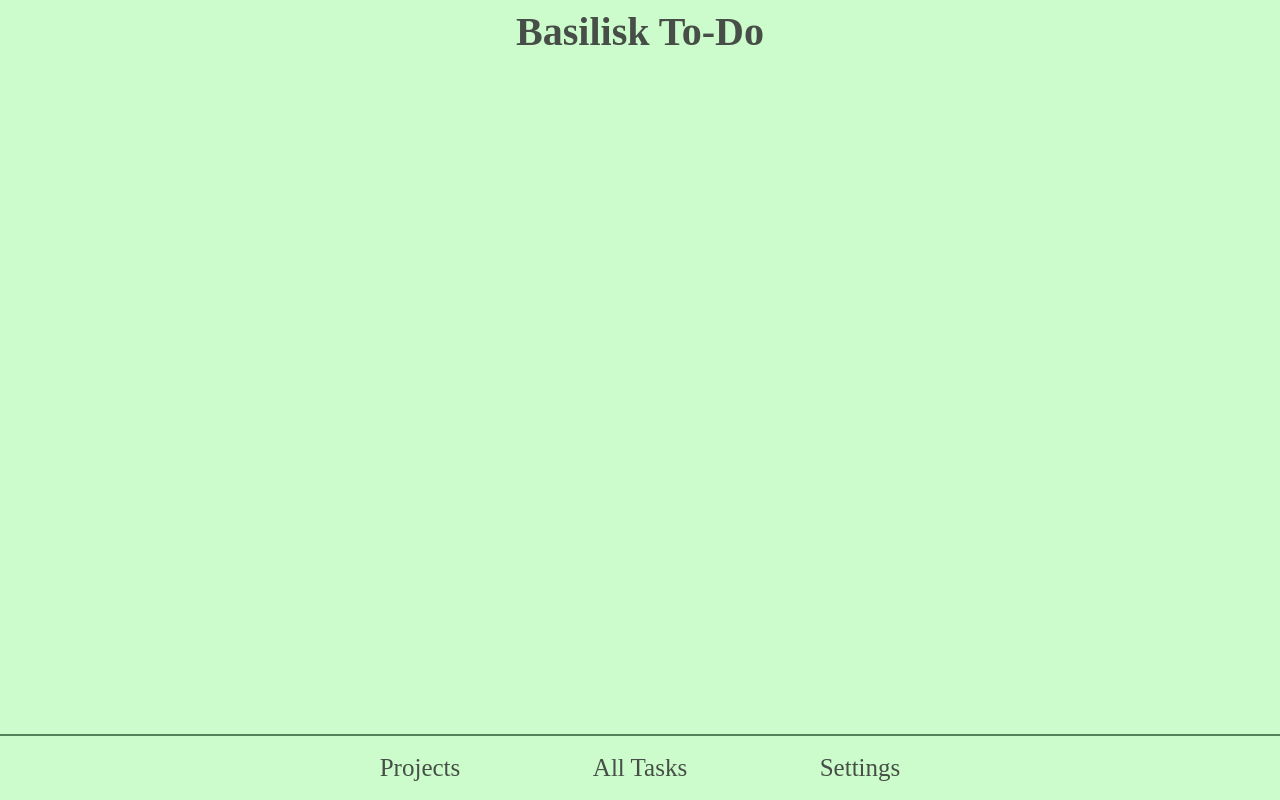
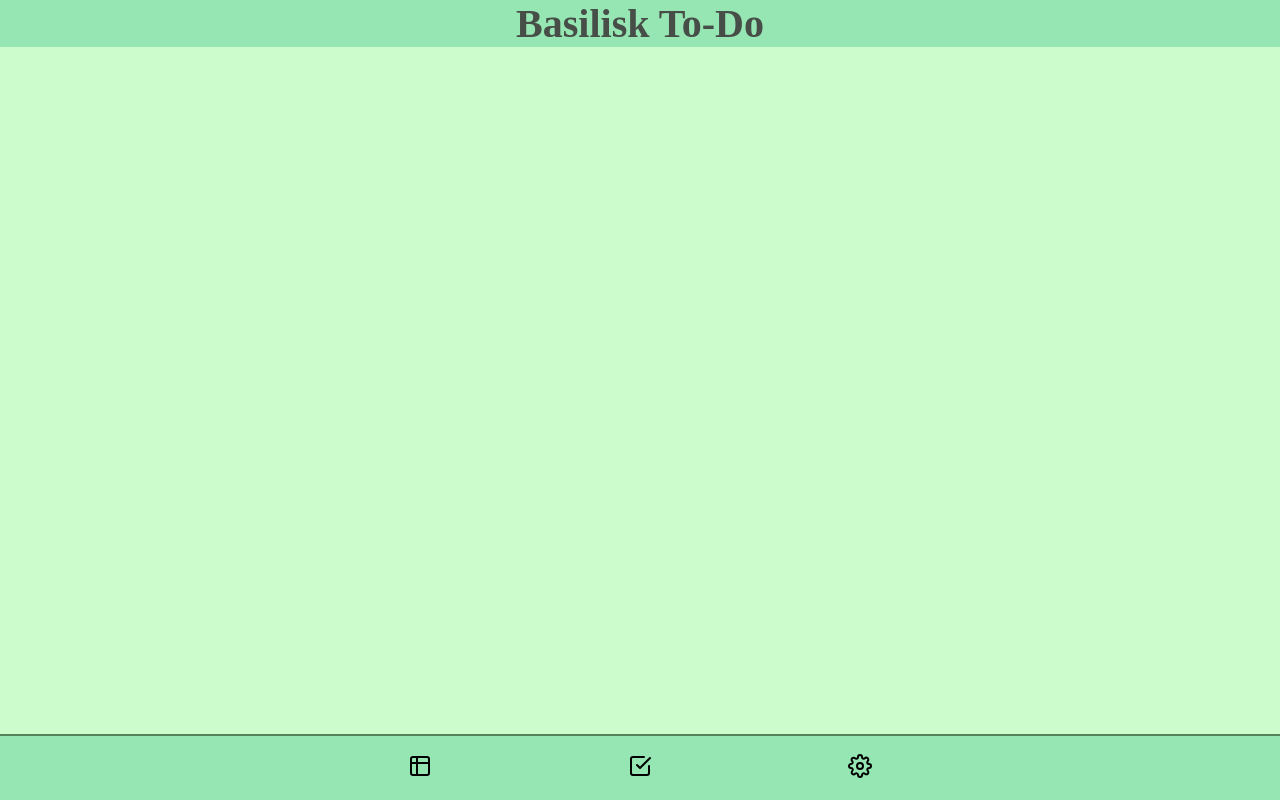
Before and after one commit to jake-abed/to-do-list, a website built with webpack: page dist/index.html in a window 1280 px wide. Built offline with nearby package versions, Linux system fonts and the light colour scheme.

Commit message:
Add image management and SVGs to Nav Bar

```diff
--- a/src/domController.js
+++ b/src/domController.js
@@ -1,10 +1,10 @@
 'use strict';
 
+import Check from './images/check-square.svg';
+import Settings from './images/settings.svg';
+import Table from './images/table.svg'
+
 const CONTENT = document.querySelector('#content');
-
-const birdUp = () => {
-    return console.log('Bird up!');
-}
 
 const createHeader = () => {
     const HEADER = document.createElement('header');
@@ -20,14 +20,21 @@ const createAppBar = () => {
     const PROJECTS = document.createElement('div');
     const ALL_TASKS = document.createElement('div');
     const SETTINGS = document.createElement('div');
+    const projectsIcon = new Image();
+    projectsIcon.src = Table;
+    const allTasksIcon = new Image();
+    allTasksIcon.src = Check;
+    const settingsIcon = new Image();
+    settingsIcon.src = Settings;
+
 
     APP_BAR.classList.add('app-bar');
     PROJECTS.classList.add('projects');
-    PROJECTS.innerText = 'Projects';
+    PROJECTS.appendChild(projectsIcon);
     ALL_TASKS.classList.add('all-tasks');
-    ALL_TASKS.innerText = 'All Tasks';
+    ALL_TASKS.appendChild(allTasksIcon);
     SETTINGS.classList.add('settings');
-    SETTINGS.innerText = 'Settings';
+    SETTINGS.appendChild(settingsIcon);
 
     APP_BAR.appendChild(PROJECTS);
     APP_BAR.appendChild(ALL_TASKS);
--- a/src/style/global.css
+++ b/src/style/global.css
@@ -14,6 +14,15 @@ html {
     background-color: var(--tea-green);
 }
 
+body {
+    padding: 0;
+    margin: 0;
+}
+
+header {
+    background-color: var(--celadon);
+}
+
 h1 {
     font-size: 4em;
     text-align: center;
@@ -25,6 +34,7 @@ h1 {
     position: fixed;
     bottom: 0;
     left: 0;
+    background-color: var(--celadon);
     height: 8dvh;
     justify-content: center;
     gap: 2rem;
@@ -36,5 +46,5 @@ h1 {
 .app-bar > div {
     flex: 0 1 20rem;
     text-align: center;
-    font-size: 2.5em;
+    font-size: 2em;
 }
--- a/src/toDos.js
+++ b/src/toDos.js
@@ -36,3 +36,5 @@ const toDo = (uuid = crypto.randomUUID(), title, desc, dueDate, priority) => {
         changeTitle
     }
 }
+
+//function to map imported data
--- a/webpack.config.js
+++ b/webpack.config.js
@@ -13,6 +13,10 @@ module.exports = {
                 test: /\.css$/i,
                 use: ['style-loader', 'css-loader'],
             },
+            {
+                test: /\.(png|svg|jpg|jpeg|gif)$/i,
+                type: 'asset/resource',
+            }
         ],
     }
 };
```
Also changed, not shown: dist/6ffba6b563ca941808da.svg (added), dist/7d17d6b6dd7841c39885.svg (added), dist/8588567d7abe6a39f8ce.svg (added), dist/main.js, src/images/check-square.svg (added), src/images/settings.svg (added), src/images/table.svg (added).
